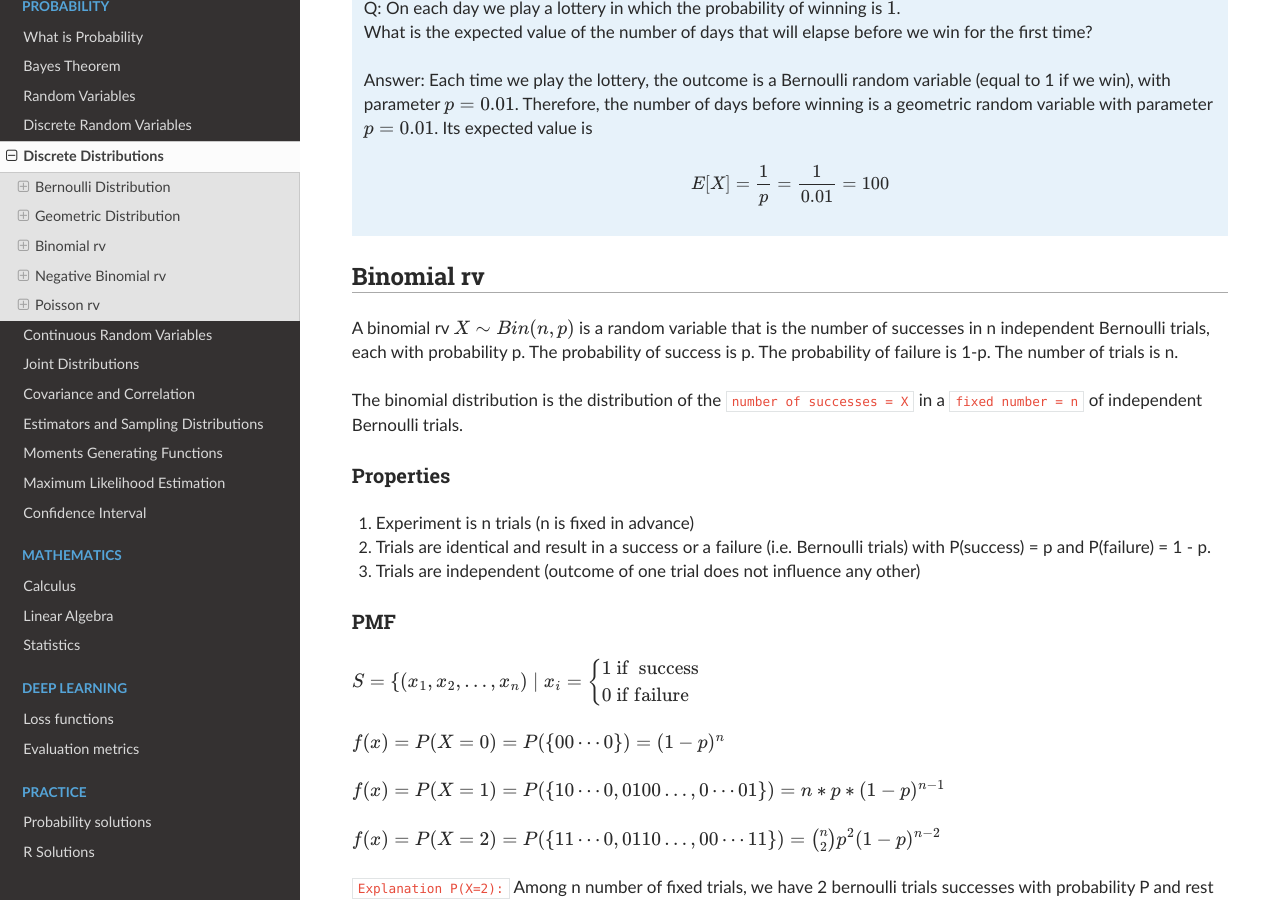
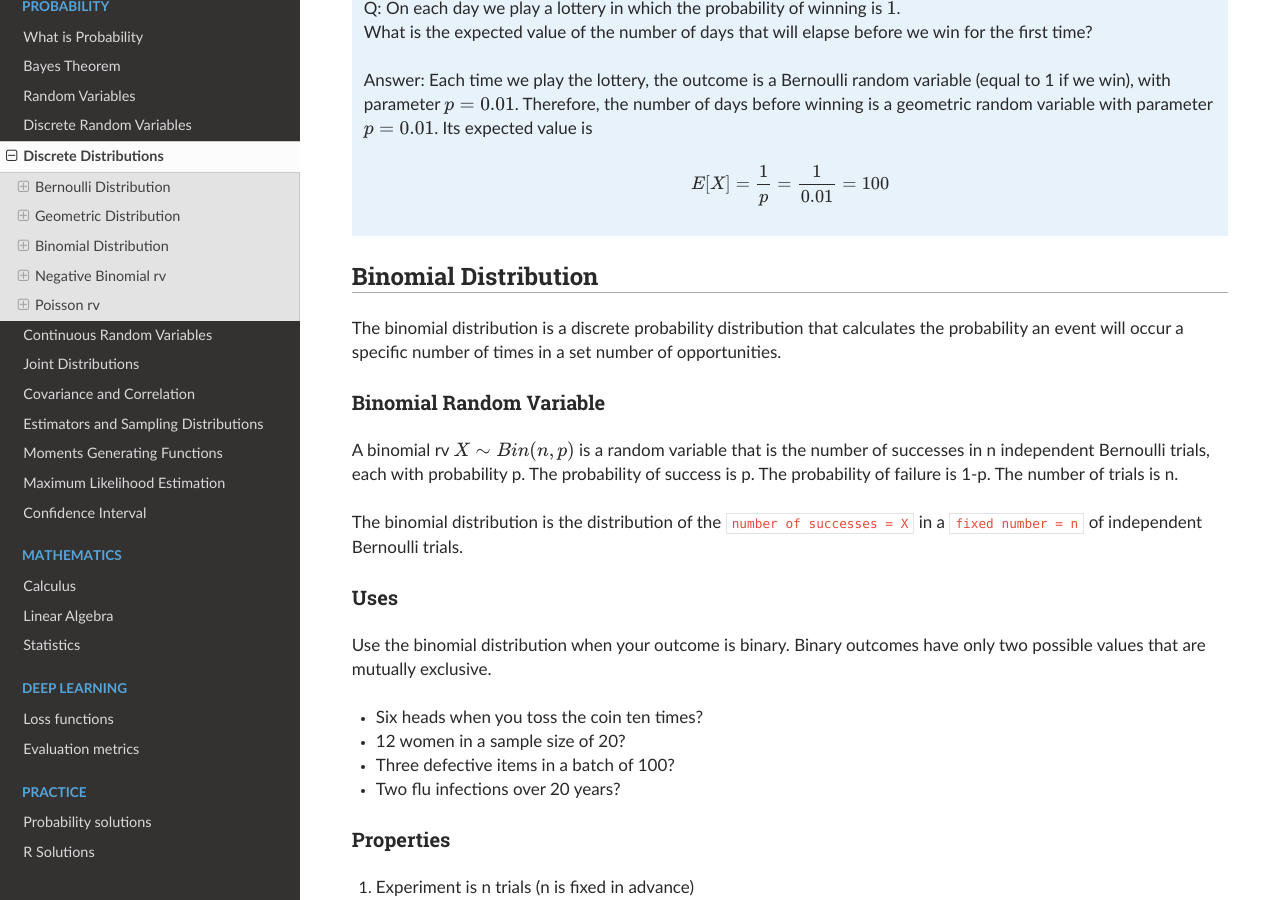
Before and after one commit to akkefa/ml-notes, a Sphinx documentation site: the page built from docs/probability/discrete_distributions.md, in a window 1280 px wide and 900 px high, scrolled down 3852 px. Built offline with Sphinx 7.4.7 and the Read the Docs theme 2.0.0, drawn with Linux system fonts in a browser that asks for light colours.

Commit message:
new changes

````diff
--- a/docs/probability/discrete_distributions.md
+++ b/docs/probability/discrete_distributions.md
@@ -200,14 +200,26 @@
 ```
 
 
-## Binomial rv
+## Binomial Distribution
+The binomial distribution is a discrete probability distribution that calculates the probability an event will occur a
+specific number of times in a set number of opportunities.
 
+### Binomial Random Variable
 A binomial rv $X \sim Bin(n,p)$ is a random variable that is the number of successes in n independent
 Bernoulli trials, each with probability p. The probability of success is p. The probability of failure is 1-p.
 The number of trials is n.
 
 The binomial distribution is the distribution of the `number of successes = X` in a `fixed number = n` of
 independent Bernoulli trials.
+
+### Uses
+Use the binomial distribution when your outcome is binary. Binary outcomes have only two possible values that are
+mutually exclusive.
+
+- Six heads when you toss the coin ten times?
+- 12 women in a sample size of 20?
+- Three defective items in a batch of 100?
+- Two flu infections over 20 years?
 
 ### Properties
 
````
